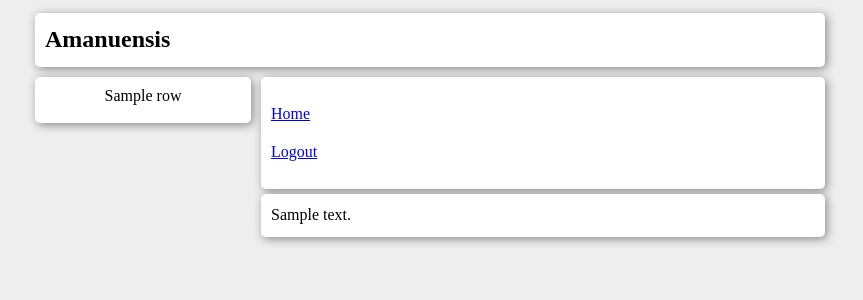
After one commit to Jaculabilis/Amanuensis, a Python web app: template amanuensis/templates/home/home.html in a window 1280 px wide. The commit adds this page. Shown: the top 300 px of the page, without its empty margins (210-1073 px from the left). Run offline with Jinja, Linux system fonts and the light colour scheme; the template is opened without the code that fills it: most values are stand-ins (such as "Sample title", 1, 10 or a date in 2020).

Commit message:
Add real page templates and home and logout pages

```diff
--- a/amanuensis/resources/default_config.json
+++ b/amanuensis/resources/default_config.json
@@ -3,6 +3,7 @@
 	"address": "127.0.0.1",
 	"port": "5000",
 	"lexicon_data": "./lexicon",
+	"static_root": "./static",
 	"logging": {
 		"version": 1,
 		"formatters": {
--- /dev/null
+++ b/amanuensis/resources/page.css
@@ -0,0 +1,119 @@
+body {
+	background-color: #eeeeee;
+	line-height: 1.4;
+	font-size: 16px;
+}
+div#wrapper {
+	max-width: 800px;
+	position: absolute;
+	left: 0;
+	right: 0;
+	margin: 0 auto;
+}
+div#header {
+	padding: 5px;
+	margin: 5px;
+	background-color: #ffffff;
+	box-shadow: 2px 2px 10px #888888;
+	border-radius: 5px;
+}
+div#header p, div#header h2 {
+	margin: 5px;
+}
+div#sidebar {
+	width: 200px;
+	float:left;
+	margin:5px;
+	padding: 8px;
+	text-align: center;
+	background-color: #ffffff;
+	box-shadow: 2px 2px 10px #888888;
+	border-radius: 5px;
+}
+img#logo {
+	max-width: 200px;
+}
+table {
+	table-layout: fixed;
+	width: 100%;
+}
+div#sidebar table {
+	border-collapse: collapse;
+}
+div.citeblock table td:first-child + td a {
+	justify-content: flex-end;
+}
+div.misclinks table td a {
+	justify-content: center;
+}
+table a {
+	display: flex;
+	padding: 3px;
+	background-color: #dddddd;
+	border-radius: 5px;
+	text-decoration: none;
+}
+div#sidebar table a {
+	justify-content: center;
+}
+table a:hover {
+	background-color: #cccccc;
+}
+div#sidebar table td {
+	padding: 0px; margin: 3px 0;
+	border-bottom: 8px solid transparent;
+}
+div#content {
+	margin: 5px;
+}
+div.content-2col {
+	position: absolute;
+	right: 0px;
+	left: 226px;
+	max-width: 564px;
+}
+div.contentblock {
+	background-color: #ffffff;
+	box-shadow: 2px 2px 10px #888888;
+	margin-bottom: 5px;
+	padding: 10px;
+	width: auto;
+	border-radius: 5px;
+}
+div.contentblock h3 {
+	margin: 0.3em 0;
+}
+a.phantom {
+	color: #cc2200;
+}
+div.citeblock a.phantom {
+	font-style: italic;
+}
+span.signature {
+	text-align: right;
+}
+@media only screen and (max-width: 816px) {
+	div#wrapper {
+		padding: 5px;
+	}
+	div#header {
+		max-width: 554;
+		margin: 0 auto;
+	}
+	div#sidebar {
+		max-width: 548;
+		width: inherit;
+		float: inherit;
+		margin: 5px auto;
+	}
+	div#content {
+		max-width: 564px;
+		position: static;
+		right: inherit;
+		margin: 5px auto;
+	}
+	img#logo {
+		max-width: inherit;
+		width: 100%;
+	}
+}
--- /dev/null
+++ b/amanuensis/templates/home/home.html
@@ -0,0 +1,7 @@
+{% extends "page_2col.html" %}
+{% block title %}Home | Amanuensis{% endblock %}
+{% block header %}<h2>Amanuensis</h2>{% endblock %}
+{% block primary_content %}
+<p><a href="{{ url_for('home.home') }}">Home</a></p>
+<p><a href="{{ url_for('auth.logout') }}">Logout</a></p>
+{% endblock %}
--- /dev/null
+++ b/amanuensis/templates/page.html
@@ -0,0 +1,22 @@
+<!DOCTYPE html>
+<html>
+<head>
+	<meta charset="utf-8"/>
+	<meta name="viewport" content="width=device-width, initial-scale=1">
+	<title>{% block title %}{% endblock %}</title>
+	<link rel="stylesheet" href="{{ url_for("static", filename="page.css") }}">
+</head>
+<body>
+	<div id="wrapper">
+		<div id="header">{% block header %}{% endblock %}</div>
+		{% block sidebar %}{% endblock %}
+		<div id="content" class="{% block content_class %}{% endblock %}">
+			<div class="contentblock">
+				{% block primary_content %}{% endblock %}</div>{% for content_block in additional_content %}
+			<div class="contentblock">
+				{{ content_block|safe }}</div>
+			{% endfor %}
+		</div>
+	</div>
+</body>
+</html>
--- /dev/null
+++ b/amanuensis/templates/page_1col.html
@@ -0,0 +1,3 @@
+{% extends "page.html" %}
+{% block sidebar %}{% endblock %}
+{% block content_class %}content-1col{% endblock %}
--- /dev/null
+++ b/amanuensis/templates/page_2col.html
@@ -0,0 +1,8 @@
+{% extends "page.html" %}
+{% block sidebar %}<div id="sidebar">
+		<table>{% for row in sidebar_rows %}
+			<tr><td>{{ row|safe }}</td></tr>{% endfor %}
+		</table>
+		</div>
+{% endblock %}
+{% block content_class %}content-2col{% endblock %}
```
Also changed, not shown: amanuensis/server/__init__.py (+14 -1 lines), amanuensis/server/auth.py (+10 -4 lines), amanuensis/server/home.py (added, +18 -0 lines), amanuensis/templates/auth/login.html (+6 -7 lines).
